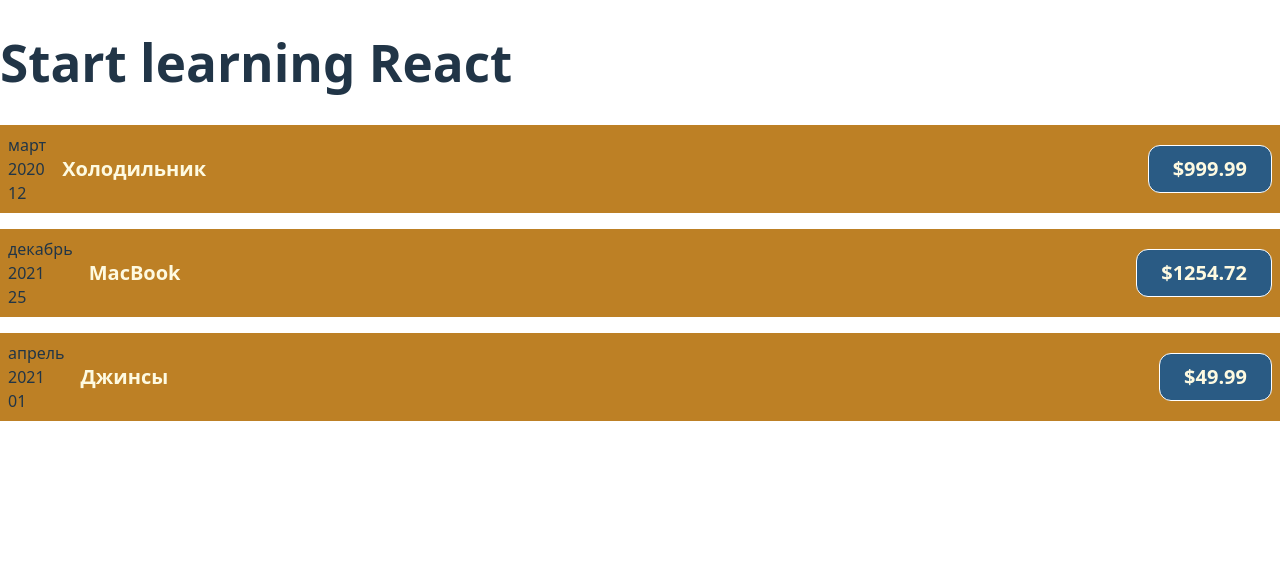
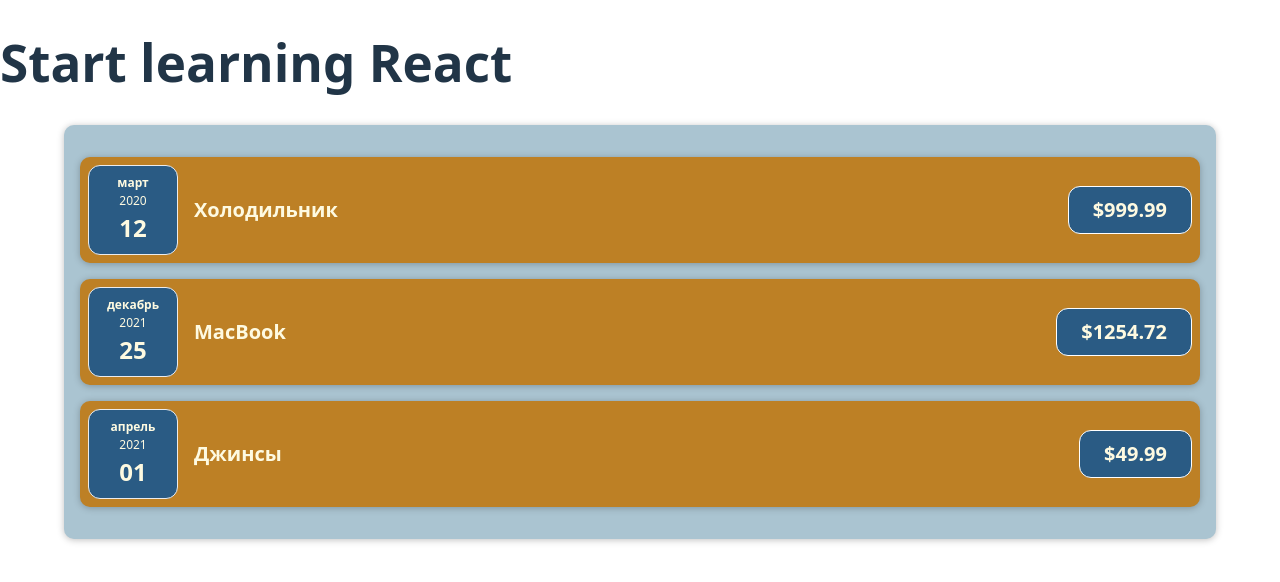
Before and after one commit to TanyaFedorenko/cost-manager, a React (Vite) app: page / in a window 1280 px wide. Shown: the top 582 px of the page. Built offline with nearby package versions, Linux system fonts and the light colour scheme.

Commit message:
feat: new components

```diff
--- a/src/App.tsx
+++ b/src/App.tsx
@@ -1,4 +1,5 @@
-import { CostItem } from "./components/CostItem";
+
+import {Cost} from "./components/Cost/Cost";
 
 function App() {
   const COSTS = [
@@ -24,9 +25,8 @@ function App() {
   return (
     <>
       <h1>Start learning React</h1>
-      <CostItem date = {COSTS[0].date} description ={COSTS[0].description} amount ={COSTS[0].amount} />
-      <CostItem date = {COSTS[1].date} description ={COSTS[1].description} amount ={COSTS[1].amount} />
-      <CostItem date = {COSTS[2].date} description ={COSTS[2].description} amount ={COSTS[2].amount} />
+      <Cost costs = {COSTS}></Cost>
+
     </>
   );
 }
--- /dev/null
+++ b/src/components/Cost/Cost.tsx
@@ -0,0 +1,27 @@
+import "./Costs.css";
+import { CostItem } from "./CostItem";
+import {Card} from '../UI/Card';
+type Cost = {
+  id: string;
+  date: Date;
+  description: string;
+  amount: number;
+};
+type CostListProps = {
+  costs: Cost[];
+};
+
+export const Cost = ({ costs }: CostListProps) => {
+  return (
+    <Card className="costs">
+      {costs.map((item: Cost) => (
+        <CostItem
+          key={item.id}
+          date={item.date}
+          description={item.description}
+          amount={item.amount}
+        />
+      ))}
+    </Card>
+  );
+};
--- /dev/null
+++ b/src/components/Cost/CostDate.css
@@ -0,0 +1,26 @@
+.cost-date {
+  display: flex;
+  flex-direction: column;
+  width: 5.5rem;
+  height: 5.5rem;
+  border: 1px solid #ececec;
+  background-color: #2a5b84;
+  color: #fefae1;
+  border-radius: 12px;
+  align-items: center;
+  justify-content: center;
+}
+
+.cost-date__month {
+  font-size: 0.75rem;
+  font-weight: bold;
+}
+
+.cost-date__year {
+  font-size: 0.75rem;
+}
+
+.cost-date__day {
+  font-size: 1.5rem;
+  font-weight: bold;
+}
--- /dev/null
+++ b/src/components/Cost/CostDate.tsx
@@ -0,0 +1,16 @@
+import "./CostDate.css";
+
+function CostDate(props: { date: Date }){
+    const date = props.date;
+    const month = date.toLocaleDateString('ru-RU', { month: "long" });
+    const year = date.getFullYear();
+    const day = date.toLocaleDateString('ru-RU', { day: "2-digit" });
+    return (
+        <div className="cost-date">
+            <div className="cost-date__month">{month}</div>
+            <div className="cost-date__year">{year}</div>
+            <div className="cost-date__day">{day}</div>
+        </div>
+    )
+}
+export default CostDate;
--- a/src/components/CostItem.tsx
+++ b/src/components/Cost/CostItem.tsx
@@ -1,6 +1,6 @@
-
-
 import "./CostItem.css";
+import CostDate from "./CostDate";
+import { Card } from "../UI/Card";
 
 type CostItemProps = {
   date: Date;
@@ -8,22 +8,14 @@ type CostItemProps = {
   amount: number;
 };
 
-
 export const CostItem = ({ date, description, amount }: CostItemProps) => {
-    const month = date.toLocaleDateString('ru-RU', {month: "long"} );
-    const year = date.getFullYear();
-    const day = date.toLocaleDateString('ru-RU', {day: "2-digit"} );
   return (
-    <div className="cost-item">
-      <div>
-        <div>{month}</div>
-        <div>{year}</div>
-        <div>{day}</div>
-      </div>
+    <Card className="cost-item">
+      <CostDate date={date}></CostDate>
       <div className="cost-item__description">
         <h2>{description}</h2>
         <div className="cost-item__price">${amount}</div>
       </div>
-    </div>
+    </Card>
   );
 };
--- /dev/null
+++ b/src/components/Cost/Costs.css
@@ -0,0 +1,7 @@
+.costs {
+  padding: 1rem;
+  background-color: #aac4d1;
+  margin: 2rem auto;
+  width: 70rem;
+  max-width: 95%;
+}
--- /dev/null
+++ b/src/components/UI/Card.css
@@ -0,0 +1,4 @@
+.card{
+    border-radius: 10px;
+    box-shadow: 0px 1px 7px rgba(0,0,0,0.25);
+}
--- /dev/null
+++ b/src/components/UI/Card.tsx
@@ -0,0 +1,11 @@
+import "./Card.css";
+type CardProps = {
+  children: React.ReactNode;
+   className?: string;
+};
+
+export const Card = ({ children, className }: CardProps) => {
+  return <div className={`card  ${className }`}>
+    {children}
+  </div>;
+};
```
Also changed, not shown: src/components/Cost/CostItem.css (renamed from src/components/CostItem.css).
